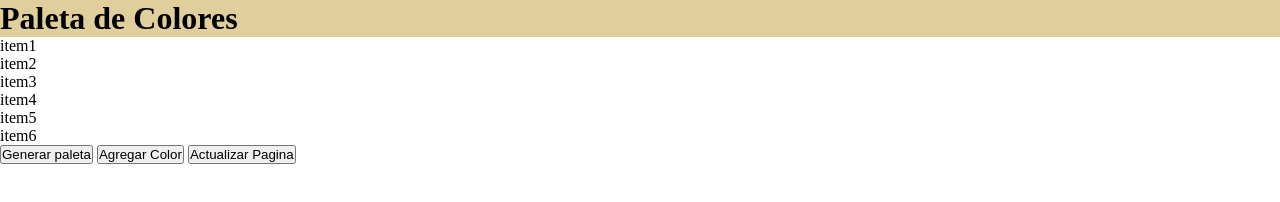
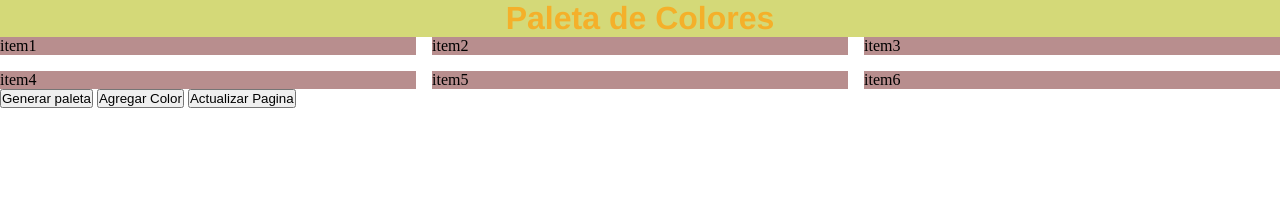
Before and after one commit to contrerasrdianac406/ProyectoM1_DianaCarolinaContreras, a plain HTML site: page HTML/index.html in a window 1280 px wide. Drawn offline with Linux system fonts and the light colour scheme.

Commit message:
feat[CSS]: se agregan estilos al contenedor y la tarjetas

```diff
--- a/CSS/style.css
+++ b/CSS/style.css
@@ -5,5 +5,23 @@
 }
 
 header {
-    background-color: hsl(43, 53%, 75%);
+    background-color: hsl(63, 56%, 66%);
 }
+
+h1 {
+    font-family: 'Franklin Gothic Medium', 'Arial Narrow', Arial, sans-serif;
+    font-size: 2.0rem;
+    color: hsl(40, 90%, 56%);
+    text-align: center;
+
+}
+
+.contenedorPaletas {
+    display: grid;
+    grid-template-columns: repeat(3, 1fr);
+    gap: 1rem
+}
+
+#tarjeta {
+    background-color: hsl(0, 23%, 64%);
+}
--- a/HTML/index.html
+++ b/HTML/index.html
@@ -12,19 +12,22 @@
     </header>
     <section>
       <div id="contenedor" class="contenedorPaletas">
-        <div id=tarjeta" class="tarjeta1">item1</div>
-        <div id=tarjeta" class="tarjeta2">item2</div>
-        <div id=tarjeta" class="tarjeta3">item3</div>
-        <div id=tarjeta" class="tarjeta4">item4</div>
-        <div id=tarjeta" class="tarjeta5">item5</div>
-        <div id=tarjeta" class="tarjeta">item6</div>
+        <div id="tarjeta" class="card1">item1</div>
+        <div id="tarjeta" class="card2">item2</div>
+        <div id="tarjeta" class="card3">item3</div>
+        <div id="tarjeta" class="card4">item4</div>
+        <div id="tarjeta" class="card5">item5</div>
+        <div id="tarjeta" class="card6">item6</div>
       </div>
-
     </section>
     <main>
-        <button id="generarPaleta" class="botonGenerarPaleta">Generar paleta</button>
-        <button id="agregarColor" class="botonAgregarColor">Agregar Color</button>
-        <button id="refrescarPagina" class="botonRefrescarPagina">Actualizar Pagina</button>
+      <button id="generarPaleta" class="botonGenerarPaleta">
+        Generar paleta
+      </button>
+      <button id="agregarColor" class="botonAgregarColor">Agregar Color</button>
+      <button id="refrescarPagina" class="botonRefrescarPagina">
+        Actualizar Pagina
+      </button>
     </main>
 
     <footer id="info_pagina" class="footerPagina"></footer>
```
